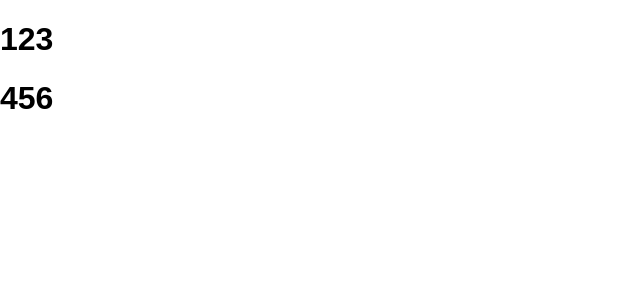
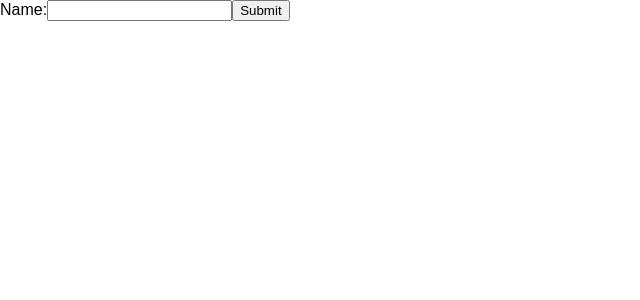
Before and after one commit to Saptadeep/D_React_Projects_web_app, a React (Create React App) app: page / in a window 1280 px wide. Shown: the top 300 px of the page, without its empty margins (0-640 px from the left). Built offline with nearby package versions, Linux system fonts and the light colour scheme.

Commit message:
Routine commit

```diff
--- a/src/App.js
+++ b/src/App.js
@@ -9,25 +9,49 @@
       <div>
       {
       //This is a comment
-    }
-      <TheCalledComponent placeHolder = "123" />
-      <TheCalledComponent placeHolder = "456" />
+      }
+        <NameForm />
       </div>
     )
   }
 }
 
-class TheCalledComponent extends Component{
-  constructor(props){
-    super(props)
-    alert(this.props.placeHolder)
+class NameForm extends React.Component {
+  constructor(props) {
+    super(props);
+    this.state = {value: ''};
+
+    this.handleChange = this.handleChange.bind(this);
+    this.handleSubmit = this.handleSubmit.bind(this);
+    {console.log(this.state)}
   }
 
-  render(){
-    return(
-      <h1>
-      {this.props.placeHolder}
-      </h1>
-    )
+  handleChange(event) {
+    alert('event.target.value: ' + event.target.value);
+    this.setState({value: event.target.value});
+  }
+
+  handleSubmit(event) {
+    alert('A name was submitted: ' + this.state.value);
+    event.preventDefault();
+  }
+
+  render() {
+      {console.log(this.state.value)}
+    return (
+
+      <div>
+
+      <form onSubmit={this.handleSubmit}>
+
+      {console.log(this)}
+        <label>
+          Name:
+          <input type="text"  />
+        </label>
+        <input type="submit" value="Submit" />
+      </form>
+      </div>
+    );
+  }
 }
-}
```
Also changed, not shown: src/App_Demo3.js (added, +33 -0 lines).
